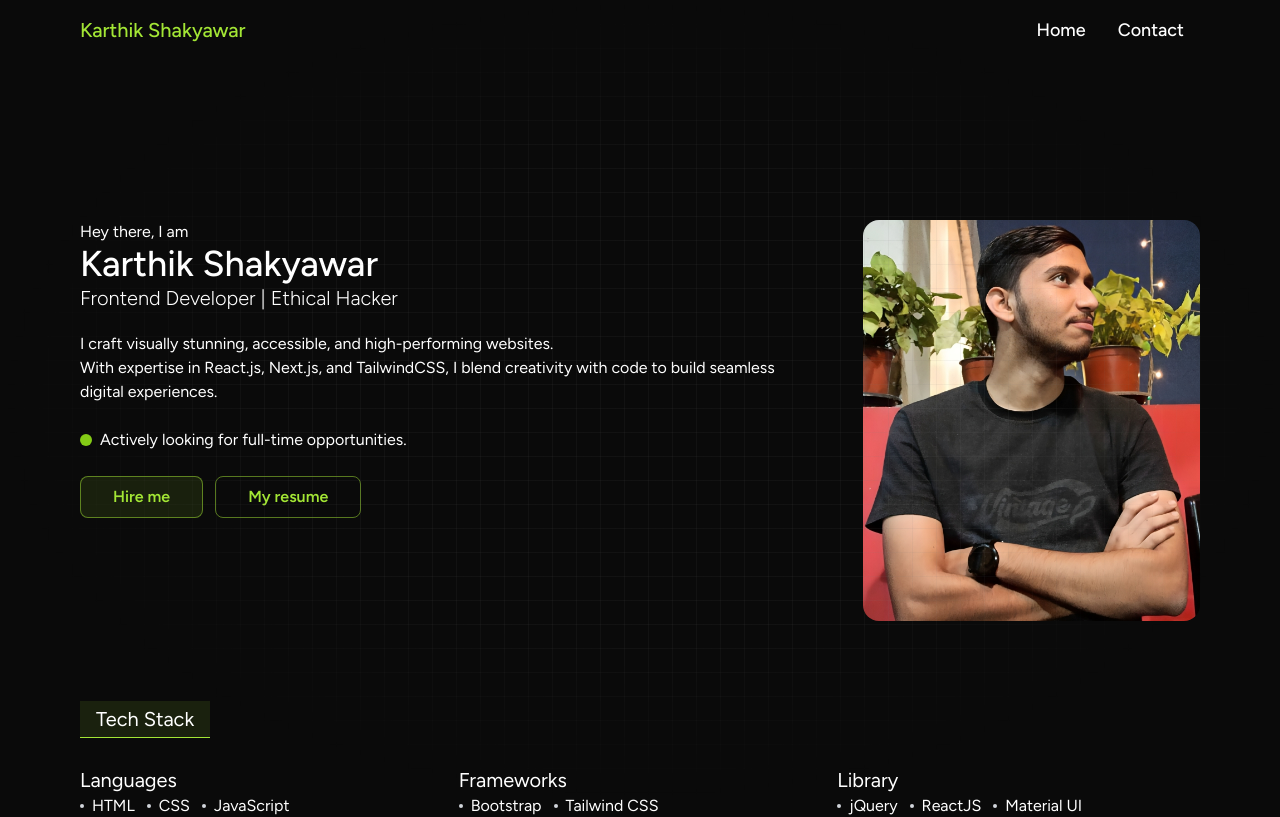
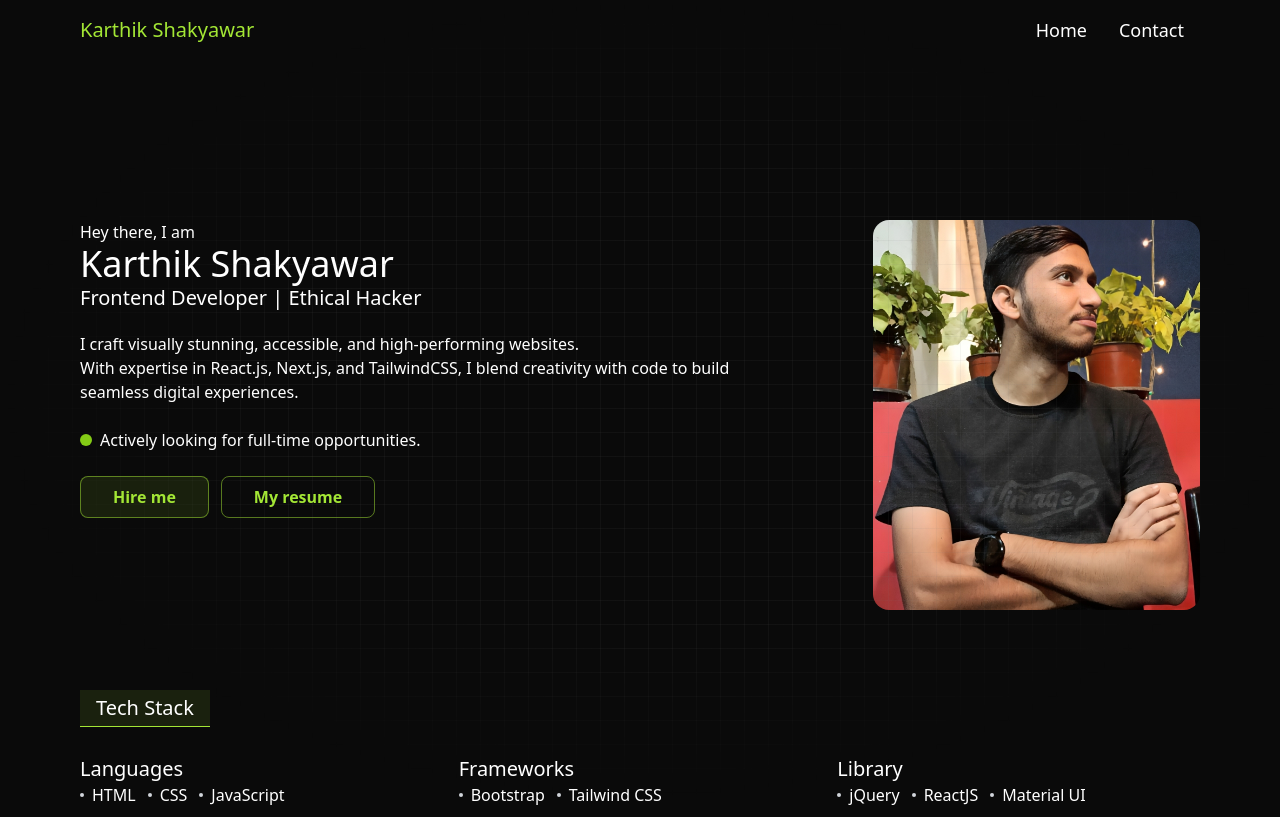
Before and after one commit to Karthik6146/Port-Karthik, a Next.js app: page / in a window 1280 px wide. Shown: the top 817 px of the page. Built offline with nearby package versions, Linux system fonts and the light colour scheme.

Commit message:
fix: update tailwind and layout configuration

```diff
--- a/package.json
+++ b/package.json
@@ -15,6 +15,7 @@
   },
   "devDependencies": {
     "@eslint/eslintrc": "^2.1.4",
+    "@tailwindcss/typography": "^0.5.10",
     "autoprefixer": "^10.4.17",
     "eslint": "^8.56.0",
     "eslint-config-next": "14.1.0",
--- /dev/null
+++ b/postcss.config.js
@@ -0,0 +1,6 @@
+module.exports = {
+  plugins: {
+    tailwindcss: {},
+    autoprefixer: {},
+  },
+}
--- a/src/app/layout.js
+++ b/src/app/layout.js
@@ -60,10 +60,12 @@ export const metadata = {
 
 export default function RootLayout({ children }) {
   return (
-    <html lang="en">
-      <body
-        className={`${figtree.className} bg-neutral-950 text-white antialiased`}
-      >
+    <html lang="en" className={figtree.variable}>
+      <head>
+        <meta charSet="utf-8" />
+        <meta name="viewport" content="width=device-width, initial-scale=1" />
+      </head>
+      <body className="bg-neutral-950 text-white antialiased">
         <div className="absolute pointer-events-none h-full w-full bg-[linear-gradient(to_right,#80808012_1px,transparent_1px),linear-gradient(to_bottom,#80808012_1px,transparent_1px)] [mask-image:radial-gradient(ellipse_50%_50%_at_50%_50%,#000_60%,transparent_100%)] bg-[size:24px_24px]"></div>
         <Header />
         <main>{children}</main>
--- a/tailwind.config.js
+++ b/tailwind.config.js
@@ -5,8 +5,19 @@ module.exports = {
     './src/components/**/*.{js,ts,jsx,tsx,mdx}',
     './src/app/**/*.{js,ts,jsx,tsx,mdx}',
   ],
+  safelist: [
+    'bg-neutral-950',
+    'text-white',
+    'antialiased',
+    'pointer-events-none',
+    'absolute',
+    'h-full',
+    'w-full'
+  ],
   theme: {
     extend: {},
   },
-  plugins: [],
+  plugins: [
+    require('@tailwindcss/typography'),
+  ],
 }
```
Also changed, not shown: 1 other file (tests, documents, lock files or other folders).
